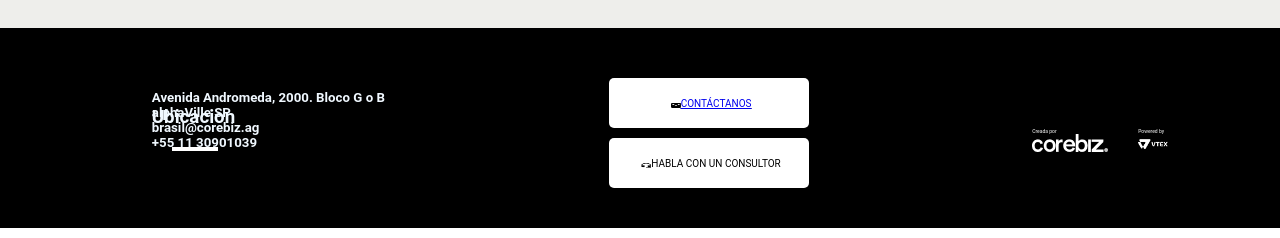
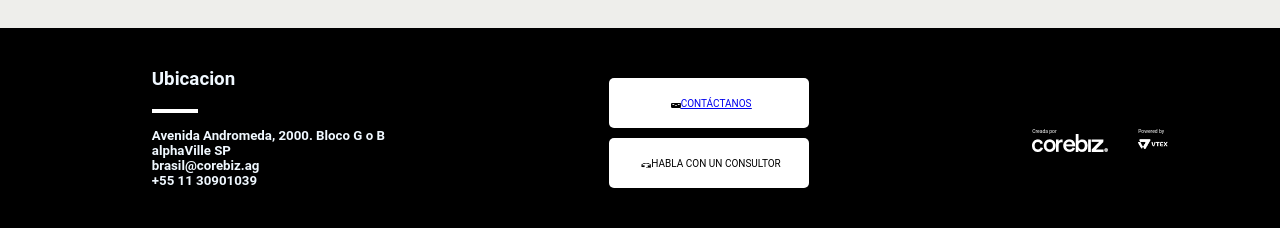
Before and after one commit to LuisManuel2022/corebiz_Front_End, a React (Create React App) app: page / in a window 1280 px wide. Shown: the part 529-767 px from the top of the page. Built offline with nearby package versions, Linux system fonts and the light colour scheme; no server answers.

Commit message:
css footer ok

```diff
--- a/src/components/Products/Products.css
+++ b/src/components/Products/Products.css
@@ -84,5 +84,4 @@
 .container-hover:hover {
 cursor: pointer;
 background-color: #00000025;
-
 }
--- a/src/components/footer/footer.css
+++ b/src/components/footer/footer.css
@@ -7,13 +7,21 @@
     align-items: center;
 }
 .localizacion {
+	display: flex;
+	flex-direction: column;
+	align-items: flex-start;
     color: aliceblue;
     margin-left: 40px;
+}
+
+.localizacion h3 {
+	margin-top: 0px;
 }
 
 .lines {
 	width: 20%;
 	border: 2px solid #FFFFFF;
+	margin-left: 0px;
 }
 .contacto {
     display: inline-flex;
--- a/src/components/footer/footer.js
+++ b/src/components/footer/footer.js
@@ -12,7 +12,7 @@ const Footer = () => {
             <h3>Ubicacion</h3>
             <br />
             <hr className='lines'/>
-            <br />
+            <br /><br /><br /><br /><br />
             <h5>Avenida Andromeda, 2000. Bloco G o B</h5>
             <h5>alphaVille SP</h5>
             <h5>brasil@corebiz.ag</h5>
```
